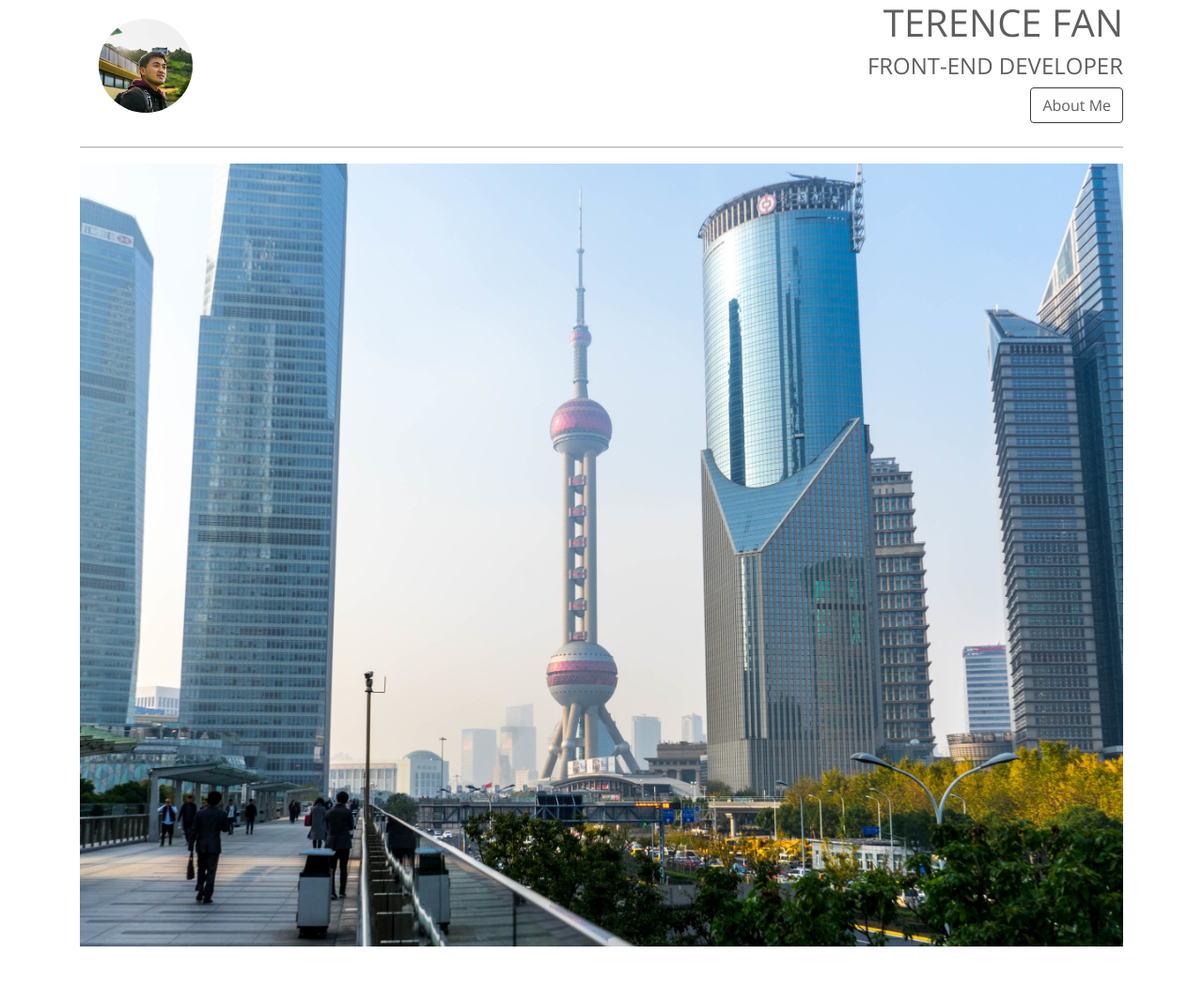
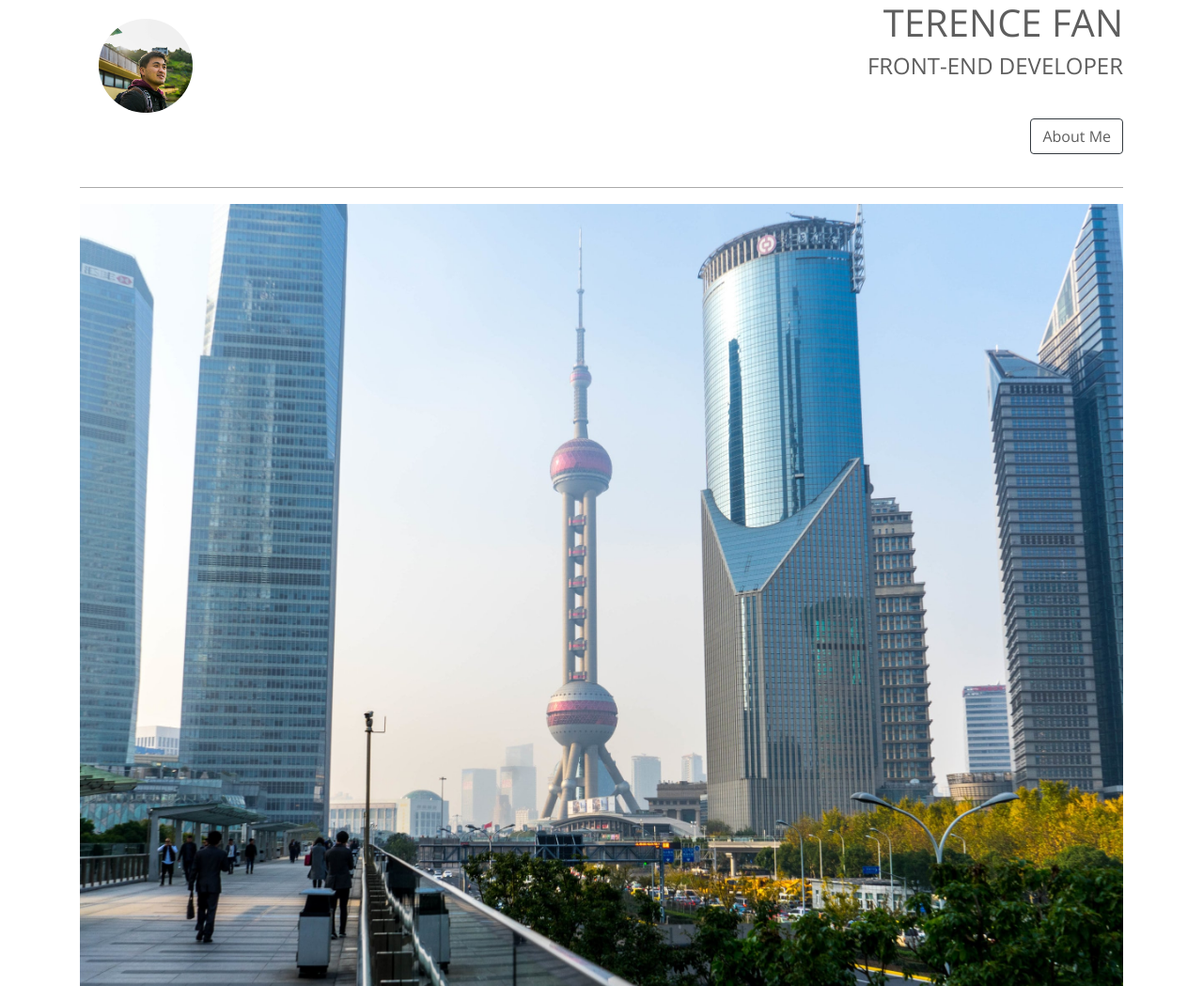
Before and after one commit to tfan1210/Portfolio, a plain HTML site: page index.html in a window 1280 px wide. Shown: the top 1049 px of the page at 94% size. Drawn offline with nearby package versions, Linux system fonts and the light colour scheme.

Commit message:
grid layout for header

```diff
--- a/index.html
+++ b/index.html
@@ -18,14 +18,14 @@
 <body>
   <div class="container">
     <header>
-      <div class="row">
-        <div class="col-md-6 col-sm-4 col-xs-4">
-          <img class="title-logo" src="./resources/images/logo.jpeg" style="border-radius: 50%">
+      <div class="row no-gutters">
+        <div class="col-md-4 col-sm-12">
+          <img class="title-logo" src="./resources/images/logo.jpeg">
         </div>
-        <div class="title-super col-md-6 col-sm-8 col-xs-8 text-right text-uppercase d-flex align-items-end flex-column">
-          <h1 class="p2">Terence Fan</h1>
-          <h4 class="p2">Front-End Developer</h4>
-          <button type="button" class="btn btn-outline-dark button-style aboutMeButton p2" data-toggle='modal' data-target="#AboutMe">About Me</button>
+        <div class="title-super col-md-4 col-sm-12 offset-md-4 text-uppercase text-right">
+          <h1>Terence Fan</h1>
+          <h4>Front-End Developer</h4>
+          <button type="button" class="btn btn-outline-dark button-style" data-toggle='modal' data-target="#AboutMe">About Me</button>
         </div>
       </div>
       <div class="row">
--- a/resources/css/style.css
+++ b/resources/css/style.css
@@ -65,6 +65,7 @@ hr {
   max-width: 100px;
   max-height: 100px;
   margin: 20px;
+  border-radius: 50%;
 }
 
 .section {
```
